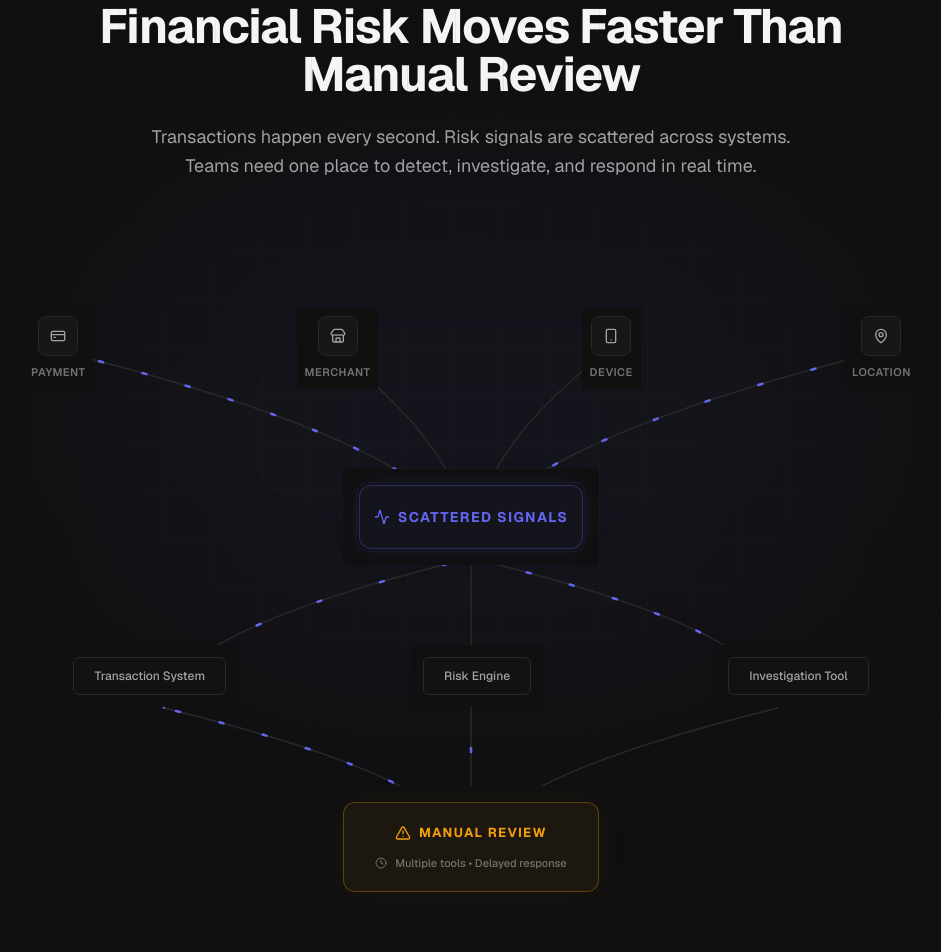
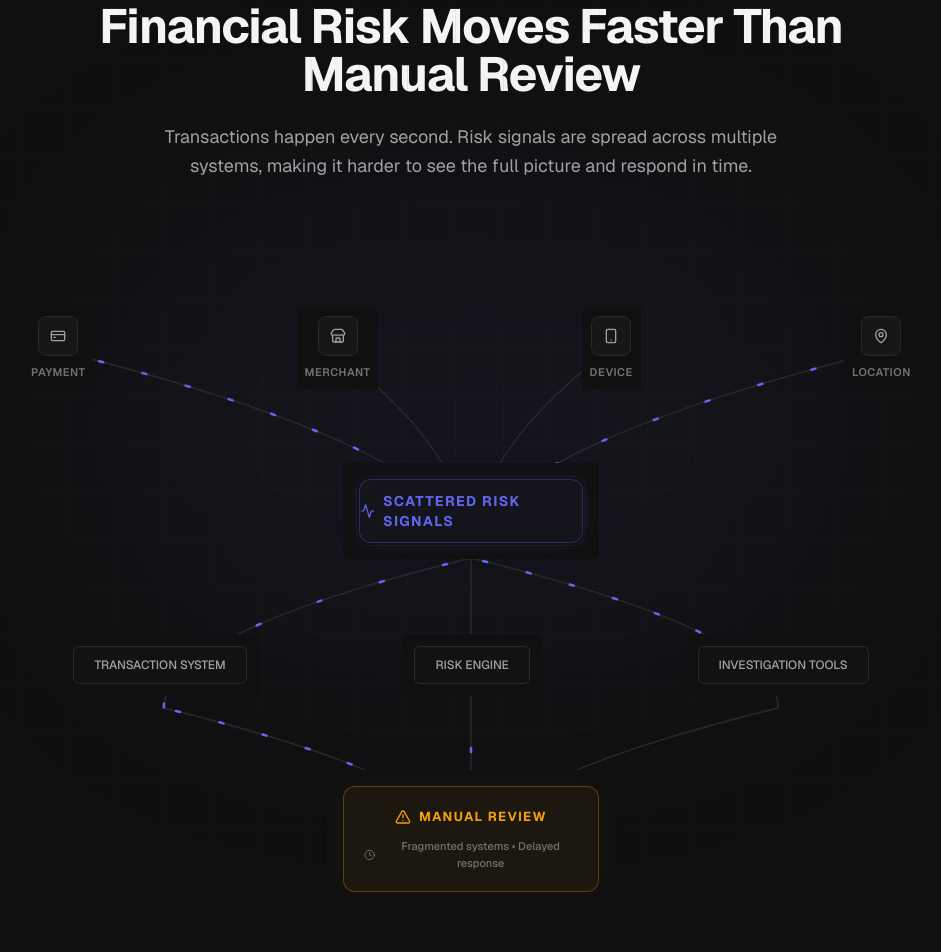
Before and after one commit to 0xkid-root/RTTMT-Ui, a Next.js app: page / in a window 1280 px wide. Shown: the part 1800-2752 px from the top of the page, without its empty margins (169-1110 px from the left). Built offline with nearby package versions, Linux system fonts and the light colour scheme.

Commit message:
feat(landing): refine text copy for Problem Section

```diff
--- a/src/features/landing/components/sections/problem-section.tsx
+++ b/src/features/landing/components/sections/problem-section.tsx
@@ -19,9 +19,9 @@ const SOURCES = [
 ];
 
 const TOOLS = [
-  { id: 'tool-a', label: 'Transaction System' },
-  { id: 'tool-b', label: 'Risk Engine' },
-  { id: 'tool-c', label: 'Investigation Tool' },
+  { id: 'tool-a', label: 'TRANSACTION SYSTEM' },
+  { id: 'tool-b', label: 'RISK ENGINE' },
+  { id: 'tool-c', label: 'INVESTIGATION TOOLS' },
 ];
 
 export function ProblemSection() {
@@ -83,8 +83,8 @@ export function ProblemSection() {
             Financial Risk Moves Faster Than Manual Review
           </h3>
           <p className="text-lg text-text-secondary leading-relaxed max-w-2xl mx-auto">
-            Transactions happen every second. Risk signals are scattered across systems.
-            Teams need one place to detect, investigate, and respond in real time.
+            Transactions happen every second. Risk signals are spread across multiple systems,
+            making it harder to see the full picture and respond in time.
           </p>
         </div>
 
@@ -161,7 +161,7 @@ export function ProblemSection() {
                   <div className="flex items-center gap-2">
                     <Activity className="h-4 w-4 text-primary transition-transform duration-300 group-hover:scale-110" />
                     <span className="text-sm font-bold text-primary tracking-widest uppercase">
-                      Scattered Signals
+                      Scattered Risk Signals
                     </span>
                   </div>
                 </div>
@@ -191,7 +191,7 @@ export function ProblemSection() {
                   </div>
                   <div className="flex items-center justify-center gap-2 text-[11px] text-text-muted font-medium transition-colors duration-300 group-hover:text-warning/80">
                     <Clock className="h-3 w-3" />
-                    <span>Multiple tools • Delayed response</span>
+                    <span>Fragmented systems • Delayed response</span>
                   </div>
                 </div>
               </div>
@@ -217,7 +217,7 @@ export function ProblemSection() {
           </div>
 
           <div className="my-2 px-6 py-4 rounded-xl border border-primary/30 bg-primary/5 text-center">
-            <span className="text-xs font-bold text-primary tracking-widest uppercase">Scattered Signals</span>
+            <span className="text-xs font-bold text-primary tracking-widest uppercase">Scattered Risk Signals</span>
           </div>
 
           <div className="w-px h-10 bg-border relative overflow-hidden">
@@ -238,7 +238,7 @@ export function ProblemSection() {
 
           <div className="my-2 p-5 w-full max-w-[280px] rounded-xl border border-warning/30 bg-warning/5 text-center flex flex-col items-center gap-2">
             <span className="text-xs font-bold text-warning tracking-widest uppercase">Manual Review</span>
-            <span className="text-[11px] text-text-muted flex items-center gap-1.5"><Clock className="w-3 h-3" /> Delayed response</span>
+            <span className="text-[11px] text-text-muted flex items-center gap-1.5 text-center"><Clock className="w-3 h-3 shrink-0" /> Fragmented systems • Delayed response</span>
           </div>
 
         </div>
```
